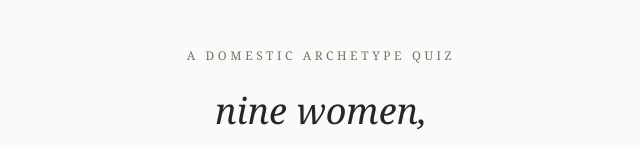
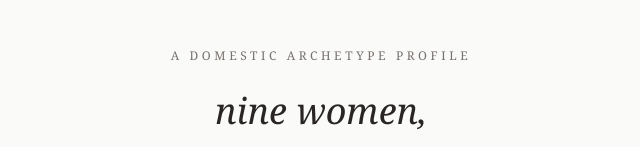
Before and after one commit to mrslovehealthdoc/nine-women-one-house, a React (Vite) app: page / in a window 1280 px wide. Shown: the top 147 px of the page, without its empty margins (319-959 px from the left). Built offline with nearby package versions, Linux system fonts and the light colour scheme.

Commit message:
Update App.jsx

```diff
--- a/src/App.jsx
+++ b/src/App.jsx
@@ -618,8 +618,8 @@ export default function App() {
     const primary = CORES[ranked[0].key];
     const modifier = MODIFIERS[getPrimaryModifier()];
     const shareText = name
-      ? `i took this quiz. i'm ${primary.name} with ${modifier.name} energy. what are you?`
-      : `i took this quiz. i'm ${primary.name} with ${modifier.name} energy. take it.`;
+      ? `got my profile. i'm ${primary.name} with ${modifier.name} energy. what are you?`
+      : `got my profile. i'm ${primary.name} with ${modifier.name} energy. take it.`;
     if (navigator.share) {
       try {
         await navigator.share({ title: `Nine Women, One House`, text: shareText, url });
@@ -636,8 +636,8 @@ export default function App() {
     const primary = CORES[ranked[0].key];
     const modifier = MODIFIERS[getPrimaryModifier()];
     const shareText = name
-      ? `i took this quiz. i'm ${primary.name} with ${modifier.name} energy. what are you?`
-      : `i took this quiz. i'm ${primary.name} with ${modifier.name} energy. take it.`;
+      ? `got my profile. i'm ${primary.name} with ${modifier.name} energy. what are you?`
+      : `got my profile. i'm ${primary.name} with ${modifier.name} energy. take it.`;
     const shareUrl = buildShareUrl();
 
     if (navigator.share) {
@@ -663,7 +663,7 @@ export default function App() {
     return (
       <div className="min-h-screen bg-stone-50 text-stone-800 px-6 py-12 flex flex-col items-center font-serif">
         <div className="max-w-md w-full text-center">
-          <p className="text-xs uppercase tracking-[0.3em] text-stone-500 mb-6">a domestic archetype quiz</p>
+          <p className="text-xs uppercase tracking-[0.3em] text-stone-500 mb-6">a domestic archetype profile</p>
           <h1 className="text-4xl leading-tight mb-2 italic">nine women,</h1>
           <h1 className="text-4xl leading-tight mb-10 italic">one house.</h1>
 
@@ -728,7 +728,7 @@ export default function App() {
       return (
         <div className="min-h-screen bg-stone-50 text-stone-800 px-6 py-12 flex flex-col items-center font-serif">
           <div className="max-w-md w-full text-center">
-            <p className="text-sm text-stone-600 mb-6 italic">that share link didn't quite work. take the quiz fresh:</p>
+            <p className="text-sm text-stone-600 mb-6 italic">that share link didn't quite work. take it fresh:</p>
             <button
               onClick={startQuizFromShare}
               className="bg-stone-800 text-stone-50 px-10 py-4 text-sm uppercase tracking-[0.2em] hover:bg-stone-700 transition-colors"
@@ -745,7 +745,7 @@ export default function App() {
     return (
       <div className="min-h-screen bg-stone-50 text-stone-800 px-6 py-12 flex flex-col items-center font-serif">
         <div className="max-w-md w-full text-center">
-          <p className="text-xs uppercase tracking-[0.3em] text-stone-500 mb-8">a domestic archetype quiz</p>
+          <p className="text-xs uppercase tracking-[0.3em] text-stone-500 mb-8">a domestic archetype profile</p>
 
           <p className="text-sm text-stone-600 mb-3 italic">
             {sharerName ? `${sharerName} got:` : `your friend got:`}
```
